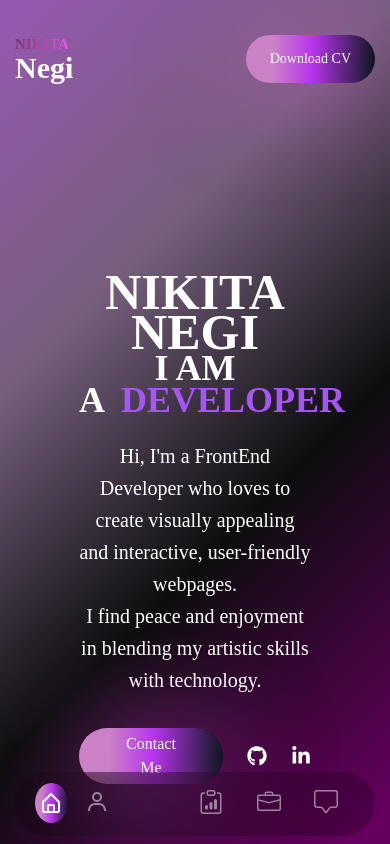
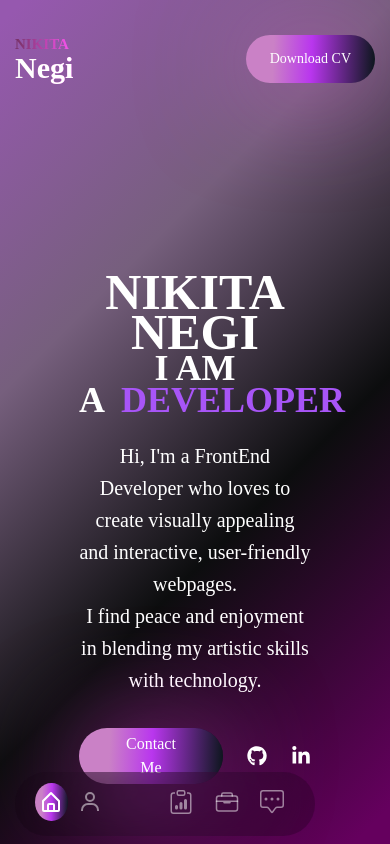
Before and after one commit to nikita3006/Portfolio, a React (Create React App) app: page / in a window 390 px wide. Shown: the top 844 px of the page. Built offline with nearby package versions, Linux system fonts and the light colour scheme; some icons are missing.

Commit message:
updating navbar and remove width from contact form

```diff
--- a/src/components/Contact.js
+++ b/src/components/Contact.js
@@ -58,7 +58,7 @@ const Contact = () => {
             whileInView={"show"}
             viewport={{ once: false, amount: 0.3 }}
             className='flex-1 border rounded-2xl flex flex-col gap-y-4
-            pb-10 p-4 items-center w-[280px]'
+            pb-10 p-4 items-center '
             onSubmit={sendEmail}
           >
 
--- a/src/components/Nav.js
+++ b/src/components/Nav.js
@@ -1,7 +1,8 @@
 import React from 'react';
 import {BiHomeAlt, BiUser} from 'react-icons/bi'
-import {BsClipboardData, BsBriefcase, BsChatSquare} from 'react-icons/bs'
+import {BsClipboardData, BsChatSquareDots } from 'react-icons/bs'
 import { PiCertificate } from "react-icons/pi";
+import { IoBriefcaseOutline } from "react-icons/io5";
 import { Link } from 'react-scroll'
 
 const Nav = () => {
@@ -9,7 +10,7 @@ const Nav = () => {
     <div className='fixed bottom-2 lg:bottom-8 w-full overflow-hidden z-50'>
        <nav className='container mx-auto'>
         <div className='w-full bg-black/20 h-[64px] backdrop-blur-2xl rounded-full
-         lg:max-w-[400px] max-w-[380px] lg:mx-auto px-5 flex justify-between text-2xl text-white/50'>
+         lg:max-w-[400px] max-w-[300px] lg:mx-auto px-5 flex justify-between text-2xl text-white/50'>
           <Link
             to='home'
             activeClass='active'
@@ -50,7 +51,7 @@ const Nav = () => {
            smooth={true}
            spy={true}
            className='cursor-pointer w-[70px] h-[60px] flex items-center justify-center'>
-            <BsBriefcase/>
+          <IoBriefcaseOutline />
           </Link>
           <Link
            to='contact'
@@ -58,7 +59,7 @@ const Nav = () => {
            smooth={true}
            spy={true}
            className='cursor-pointer w-[70px] h-[60px] flex items-center justify-center'>
-            <BsChatSquare/>
+            <BsChatSquareDots  />
           </Link>
         </div>
       </nav>
--- a/src/index.css
+++ b/src/index.css
@@ -110,8 +110,8 @@ body {
 
 .active {
   color: #fff;
-  width:40px;
-  height:40px;
+  width:50px;
+  height:38px;
   margin-top: 0.70rem;
   border-radius: 100%;
 }
```
